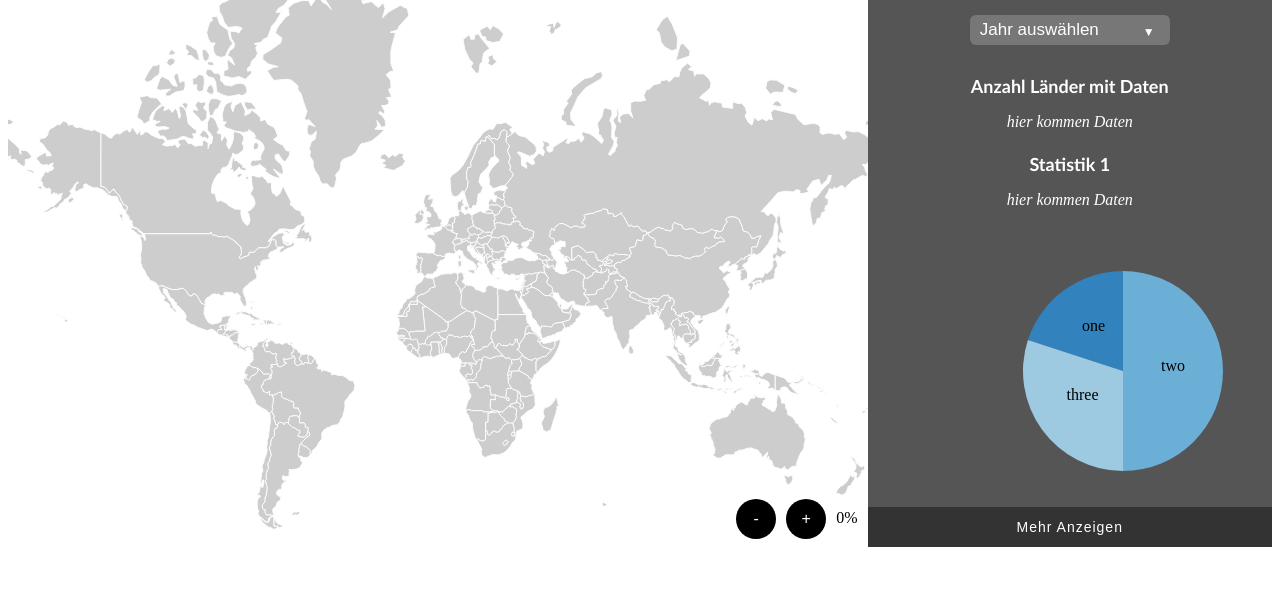
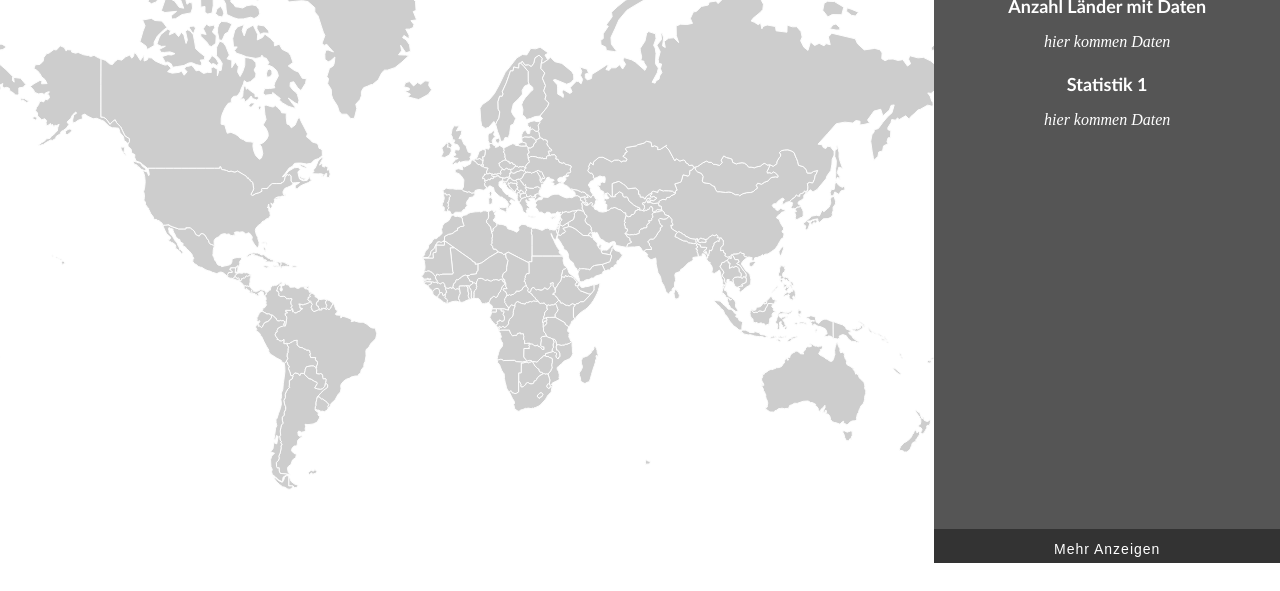
Before and after one commit to marcschny/BigWorld, a plain HTML site: page index.html in a window 1280 px wide. Shown: the part 237-828 px from the top of the page. After the commit the page ends 800 px from the top, so only its background shows below. Drawn offline with Linux system fonts and the light colour scheme.

Commit message:
fixed scaling bug

```diff
--- a/css/style.css
+++ b/css/style.css
@@ -1,5 +1,7 @@
-body {
+html, body {
     overflow: hidden;
+    padding: 0;
+    margin: 0;
 }
 .zoom-button {
     width: 40px;
@@ -40,15 +42,14 @@ body {
 
 /*Detail window scrollable*/
 #scrollable {
-    height: 88vh;
     width: 100%;
+    height: 100%;
     position: center;
     overflow: hidden;
 }
 /* only for testing */
 #scrollable .content {
     position: relative;
-    height: calc(88vh - 22px);
     width: 100%;
     background-color: #555;
     color: white;
@@ -71,18 +72,18 @@ body {
     margin-left: 26%;
 }
 
+
 /*Layout with two column*/
 .column {
     float: left;
-    height: 88vh;
 }
 
 .left {
-    width: 68%;
+    width: 73%;
 }
 
 .right {
-    width: 32%;
+    width: 27%;
 }
 
 .row:after {
@@ -93,6 +94,14 @@ body {
 .row {
     padding: 0;
     margin: 0;
+}
+
+#map{
+    position: center;
+    width: 100%;
+    height: 100vh;
+    border: none;
+    padding: 0;
 }
 
 /* right column and content */
--- a/index.html
+++ b/index.html
@@ -10,15 +10,14 @@
     <script src="lib/jquery.js"></script>
 </head>
 <body>
-<h1>IVISPro_FS20 by David Kern, Marc Schnydrig</h1>
 <div class="row">
     <div class="column left">
-        <div id="container" style="position: center; width: 100%; height: 88vh; border: none; padding: 0;">
-            <div id="btn-holder">
+        <div id="map">
+            <!--<div id="btn-holder">
                 <button id="zoomOut-button" class="zoom-button" data-zoom="out">-</button>
                 <button id="zoomIn-button" class="zoom-button" data-zoom="in">+</button>
                 <div id="zoom-info"></div>
-            </div>
+            </div>-->
         </div>
     </div>
     <div class="column right">
@@ -53,7 +52,7 @@
                     <div class="statistic-section"><i>hier kommen Daten</i></div>
                     <div class="statistic-title">Statistik 1</div>
                     <div class="statistic-section"><i>hier kommen Daten</i></div>
-					<div id="testpie"></div>
+					<!--<div id="testpie"></div>-->
                     <button id="down" class="scroll-button">Mehr Anzeigen</button>
                 </div>
                 <div class='content'>
--- a/src/script.js
+++ b/src/script.js
@@ -230,9 +230,9 @@ Zoom.prototype._getNextScale = function(direction) {
 
 // create Datamap
 function Datamap() {
-    this.$container = $("#container");
+    this.$container = $("#map");
     this.instance = new Datamaps({
-        element: document.getElementById('container'),
+        element: document.getElementById('map'),
         fills: {
             defaultFill: 'rgba(200,200,200,0.9)' // Any hex, color name or rgb/rgba value
         },
@@ -305,3 +305,16 @@ arcs.append("svg:text")                                     //add a label to eac
     })
     .attr("text-anchor", "middle")                          //center the text on it's origin
     .text(function(d, i) { return data[i].label; });        //get the label from our ori
+
+
+
+/* SCALING */
+
+/* scaling variables */
+var wHeight = $(window).height();
+var wWidth = $(window).width();
+
+var scrollButtonHeight = $(".scroll-button").height();
+
+$(".column").css("height", wHeight);
+$(".content").css("height", wHeight-scrollButtonHeight);
```
